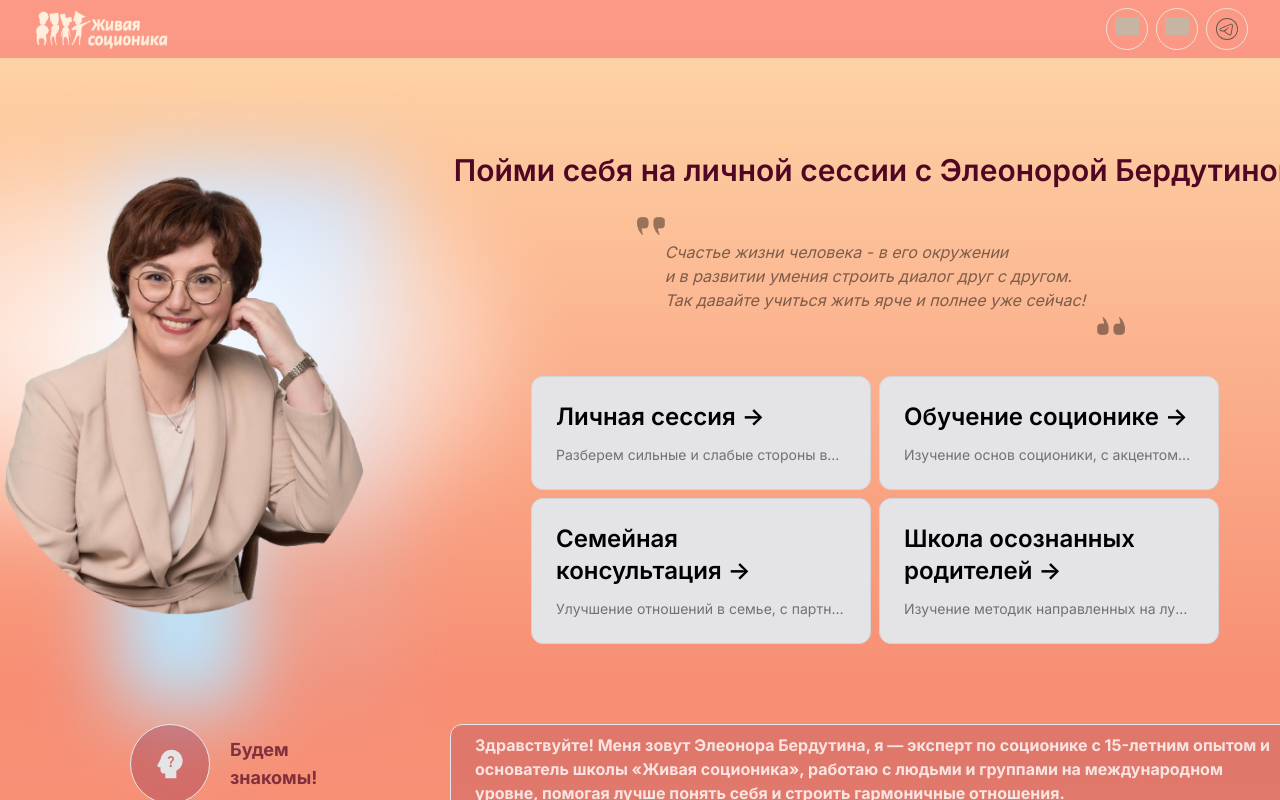
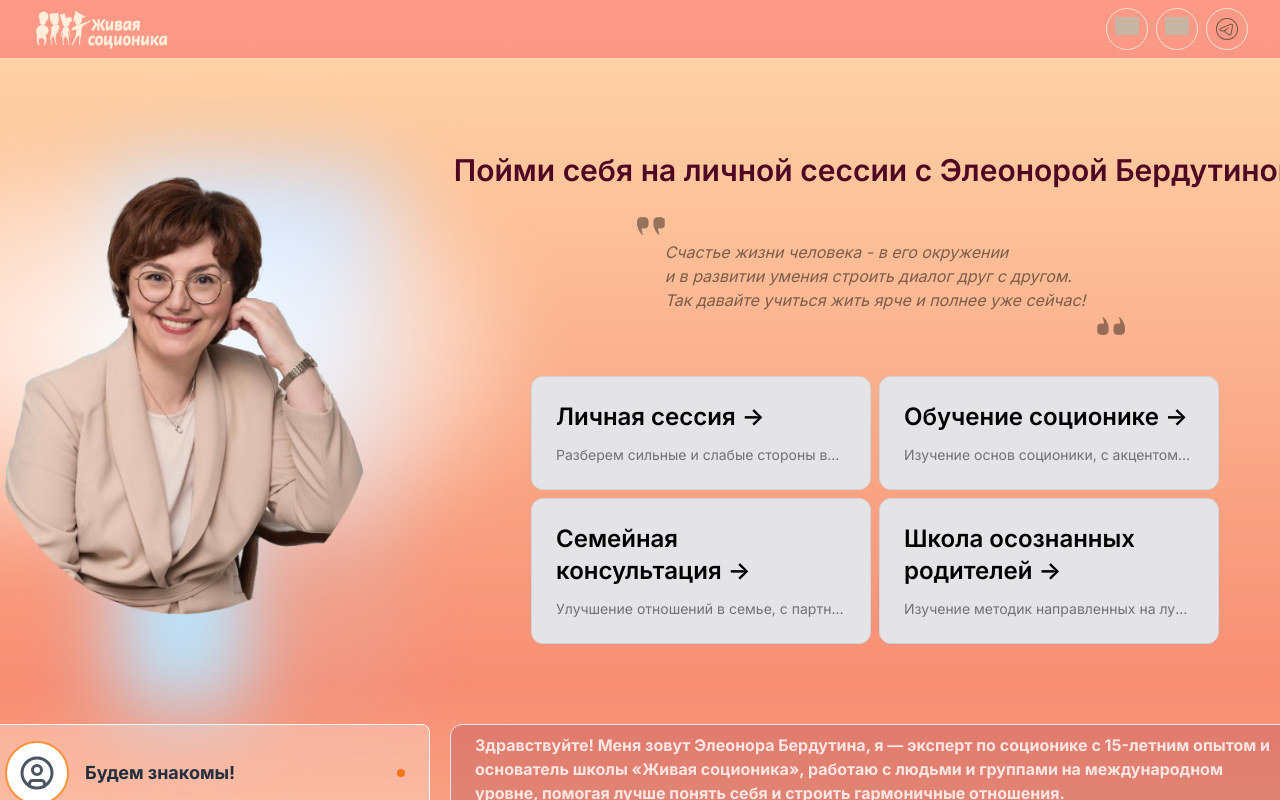
Before and after one commit to vsevolodberdutin/ls-private, a Next.js app: page / in a window 1280 px wide. Built offline with nearby package versions, Linux system fonts and the light colour scheme; grey boxes are pictures that could not be loaded; what tw-elements would draw is missing.

Commit message:
redesign about

```diff
--- /dev/null
+++ b/src/app/components/TabSystem/TabContainer.tsx
@@ -0,0 +1,124 @@
+'use client'
+
+import React, { useState, ReactNode } from 'react'
+
+export interface TabConfig {
+  id: string
+  label: string
+  icon: ReactNode
+  content: ReactNode
+}
+
+interface TabContainerProps {
+  tabs: TabConfig[]
+  defaultActiveTab?: string
+}
+
+export const TabContainer: React.FC<TabContainerProps> = ({
+  tabs,
+  defaultActiveTab,
+}) => {
+  const [activeTab, setActiveTab] = useState(
+    defaultActiveTab || tabs[0]?.id || ''
+  )
+
+  const activeTabContent = tabs.find((tab) => tab.id === activeTab)?.content
+
+  return (
+    <div className="h-fit w-svw px-10 py-10 grid grid-cols-1 lg:grid-cols-[450px_850px] justify-center items-start gap-5">
+      {/* Left side: Vertical tab buttons */}
+      <div className="flex flex-col gap-3">
+        {tabs.map((tab) => (
+          <TabButton
+            key={tab.id}
+            id={tab.id}
+            label={tab.label}
+            icon={tab.icon}
+            isActive={activeTab === tab.id}
+            onClick={() => setActiveTab(tab.id)}
+          />
+        ))}
+      </div>
+
+      {/* Right side: Tab content panel */}
+      <TabPanel>{activeTabContent}</TabPanel>
+    </div>
+  )
+}
+
+interface TabButtonProps {
+  id: string
+  label: string
+  icon: ReactNode
+  isActive: boolean
+  onClick: () => void
+}
+
+const TabButton: React.FC<TabButtonProps> = ({
+  label,
+  icon,
+  isActive,
+  onClick,
+}) => {
+  return (
+    <button
+      onClick={onClick}
+      className={`
+        group flex w-full items-center gap-4 px-6 py-4 rounded-lg border
+        transition-colors duration-200
+        ${
+          isActive
+            ? 'bg-orange-50/30 border-white'
+            : 'bg-orange-50/30 border-orange-200 hover:bg-orange-100/40 hover:border-orange-300'
+        }
+      `}
+    >
+      {/* Icon */}
+      <div
+        className={`
+        w-16 h-16 p-3 flex items-center justify-center border-2 rounded-full
+        transition-colors duration-200
+        ${
+          isActive
+            ? 'bg-white border-orange-400'
+            : 'bg-orange-50/40 border-orange-300'
+        }
+      `}
+      >
+        <div className="w-10 h-10 text-gray-600">{icon}</div>
+      </div>
+
+      {/* Label */}
+      <div className="flex-1 text-left">
+        <p
+          className={`
+          lg:text-lg text-base font-bold whitespace-nowrap
+          transition-colors duration-200
+          ${
+            isActive
+              ? 'text-gray-800'
+              : 'text-gray-700'
+          }
+        `}
+        >
+          {label.replace(/\n/g, ' ')}
+        </p>
+      </div>
+
+      {/* Active indicator */}
+      {isActive && (
+        <div className="w-2 h-2 rounded-full bg-orange-500" />
+      )}
+    </button>
+  )
+}
+
+interface TabPanelProps {
+  children: ReactNode
+}
+
+const TabPanel: React.FC<TabPanelProps> = ({ children }) => {
+  return (
+    <div className="grid gap-0.5 rounded-xl animate-fadeIn">{children}</div>
+  )
+}
--- /dev/null
+++ b/src/app/components/TabSystem/TabContent.tsx
@@ -0,0 +1,114 @@
+import React from 'react'
+import * as Typography from '@/app/uiElements/Typography'
+import { ABOUT } from '@/constants/about'
+import { ARTICLES } from '@/constants/articles'
+import { CONFERENCES } from '@/constants/conferences'
+import { Book, FileText, BookOpen } from 'lucide-react'
+
+/**
+ * Type definition for publication types
+ */
+type PublicationType = 'монография' | 'статья' | 'учебное пособие' | null
+
+/**
+ * Props for menu item components (RowItem)
+ */
+interface MenuItemProps {
+  readonly id?: string
+  readonly text: string
+  readonly publicationType?: PublicationType
+}
+
+const RowItem: React.FC<MenuItemProps> = ({ id, text, publicationType }) => {
+  const iconSize = 'w-5 h-5'
+  const iconColor = 'text-orange-600'
+
+  const iconMap = {
+    монография: <Book className={`${iconSize} ${iconColor}`} />,
+    статья: <FileText className={`${iconSize} ${iconColor}`} />,
+    'учебное пособие': <BookOpen className={`${iconSize} ${iconColor}`} />,
+  }
+
+  return (
+    <div
+      id={id}
+      className="border-b border-gray-200 bg-neutral-900/[.1] px-6 py-2 w-full h-full rounded-xl border group-hover:bg-pink-900/[.3] bg-pink-900/[.2] transition-colors duration-200 flex items-center gap-3"
+    >
+      {publicationType && iconMap[publicationType] && (
+        <div className="flex items-center justify-center rounded-lg bg-orange-50 border border-orange-200 p-2 min-w-[40px] flex-shrink-0">
+          {iconMap[publicationType]}
+        </div>
+      )}
+      {text && <Typography.InfoTypography text={text} />}
+    </div>
+  )
+}
+
+/**
+ * Extract publication type from the name field
+ */
+const extractPublicationType = (name: string): PublicationType => {
+  const match = name.match(/\((монография|статья|учебное пособие)\)/)
+  return match ? (match[1] as PublicationType) : null
+}
+
+// Tab Content Components
+
+export const IntroductionContent: React.FC = () => {
+  return (
+    <div className="grid gap-0.5 rounded-xl">
+      <div className="group">
+        <RowItem text={ABOUT.introduction} />
+      </div>
+    </div>
+  )
+}
+
+export const EducationContent: React.FC = () => {
+  return (
+    <div className="grid gap-1 rounded-xl">
+      {ABOUT.education.map((item, index) => (
+        <div className="group" key={`education-${index}`}>
+          <RowItem text={item} />
+        </div>
+      ))}
+    </div>
+  )
+}
+
+export const PublicationContent: React.FC = () => {
+  return (
+    <div className="grid grid-cols-1 gap-1 h-fit">
+      {ARTICLES.map((item, index) => {
+        const publicationType = extractPublicationType(item.name)
+        return (
+          <div
+            className="grid grid-cols-[2fr_1fr] gap-1.5 group rounded-xl transition-all duration-200"
+            key={`article-${index}`}
+          >
+            <RowItem text={item.name} publicationType={publicationType} />
+            <RowItem text={item.data} />
+          </div>
+        )
+      })}
+    </div>
+  )
+}
+
+export const ConferenceContent: React.FC = () => {
+  return (
+    <div className="grid grid-cols-1 gap-1 h-fit">
+      {CONFERENCES.map((item, index) => {
+        return (
+          <div
+            className="grid grid-cols-[2fr_1fr] gap-1.5 group rounded-xl transition-all duration-200"
+            key={`conference-${index}`}
+          >
+            <RowItem text={item.name} />
+            <RowItem text={item.data} />
+          </div>
+        )
+      })}
+    </div>
+  )
+}
--- /dev/null
+++ b/src/app/components/TabSystem/index.ts
@@ -0,0 +1,7 @@
+export { TabContainer, type TabConfig } from './TabContainer'
+export {
+  IntroductionContent,
+  EducationContent,
+  PublicationContent,
+  ConferenceContent,
+} from './TabContent'
--- a/src/app/globals.css
+++ b/src/app/globals.css
@@ -62,3 +62,19 @@ main {
 .scroll-container::-webkit-scrollbar {
   display: none;
 }
+
+/* Tab transition animation */
+@keyframes fadeIn {
+  from {
+    opacity: 0;
+    transform: translateY(10px);
+  }
+  to {
+    opacity: 1;
+    transform: translateY(0);
+  }
+}
+
+.animate-fadeIn {
+  animation: fadeIn 0.3s ease-in-out;
+}
--- a/src/app/sections/AboutSection.tsx
+++ b/src/app/sections/AboutSection.tsx
@@ -1,19 +1,45 @@
 import React from 'react'
+import { TabContainer, TabConfig } from '@/app/components/TabSystem/TabContainer'
 import {
-  EducationBlock,
-  IntroductionBlock,
-  PublicationBlock,
-  ConferenceBlock,
-} from '@/app/components/AboutBlocks'
+  IntroductionContent,
+  EducationContent,
+  PublicationContent,
+  ConferenceContent,
+} from '@/app/components/TabSystem/TabContent'
+import { UserCircle, GraduationCap, BookOpen, Presentation } from 'lucide-react'
 
 const AboutSection = () => {
+  const tabs: TabConfig[] = [
+    {
+      id: 'introduction',
+      label: 'Будем\nзнакомы!',
+      icon: <UserCircle className="w-full h-full" />,
+      content: <IntroductionContent />,
+    },
+    {
+      id: 'education',
+      label: 'Академическая\nоснова',
+      icon: <GraduationCap className="w-full h-full" />,
+      content: <EducationContent />,
+    },
+    {
+      id: 'publications',
+      label: 'Научные\nпубликации',
+      icon: <BookOpen className="w-full h-full" />,
+      content: <PublicationContent />,
+    },
+    {
+      id: 'conferences',
+      label: 'Выступления',
+      icon: <Presentation className="w-full h-full" />,
+      content: <ConferenceContent />,
+    },
+  ]
+
   return (
     <section className="flex w-svw flex-col items-center section-odd">
       <div className="w-screen h-fit flex flex-col items-center">
-        <IntroductionBlock />
-        <EducationBlock />
-        <PublicationBlock />
-        <ConferenceBlock />
+        <TabContainer tabs={tabs} defaultActiveTab="introduction" />
       </div>
     </section>
   )
--- a/src/app/sections/SchoolSection.tsx
+++ b/src/app/sections/SchoolSection.tsx
@@ -23,7 +23,7 @@ const SCHOOL_PACKAGES: SchoolPackage[] = SCHOOL_SERVICES.packages.map(
   (pkg, index) => ({
     name: pkg.name,
     price: pkg.priceFormatted,
-    note: pkg.note,
+    note: 'note' in pkg ? pkg.note : undefined,
     features: pkg.features,
     message: `Здравствуйте, Элеонора! Интересует "${pkg.name}". Расскажите подробнее...`,
   })
--- a/src/app/sections/SchoolSection/SchoolPricingCard.tsx
+++ b/src/app/sections/SchoolSection/SchoolPricingCard.tsx
@@ -7,7 +7,7 @@ export interface SchoolPackage {
   name: string
   price: string
   note?: string
-  features: string[]
+  features: readonly string[]
   message: string
 }
 
--- a/src/app/sections/TeachingSection.tsx
+++ b/src/app/sections/TeachingSection.tsx
@@ -22,14 +22,14 @@ import { CardItemHeader, CardItemSubHeader } from '../uiElements/Typography'
 const TEACHING_COURSES: TeachingCourse[] = TEACHING_SERVICES.courses.map(
   (course) => ({
     name: course.name,
-    duration: course.duration,
-    format: course.format,
-    subtitle: course.subtitle,
-    description: course.description,
-    requirement: course.requirement,
-    target: course.target,
-    features: course.features,
-    modules: course.modules,
+    duration: 'duration' in course ? course.duration : undefined,
+    format: 'format' in course ? course.format : undefined,
+    subtitle: 'subtitle' in course ? course.subtitle : undefined,
+    description: 'description' in course ? course.description : undefined,
+    requirement: 'requirement' in course ? course.requirement : undefined,
+    target: 'target' in course ? course.target : undefined,
+    features: 'features' in course ? course.features : undefined,
+    modules: 'modules' in course ? course.modules : undefined,
     price: course.priceFormatted,
     message: `Здравствуйте, Элеонора! Интересует "${course.name}". Расскажите подробнее...`,
   })
--- a/src/app/sections/TeachingSection/TeachingPricingCard.tsx
+++ b/src/app/sections/TeachingSection/TeachingPricingCard.tsx
@@ -11,12 +11,12 @@ export interface TeachingCourse {
   description?: string
   requirement?: string
   target?: string
-  features?: string[]
-  modules?: Array<{
-    name: string
-    hours: string
-    topics: string
-  }>
+  features?: readonly string[]
+  modules?: readonly {
+    readonly name: string
+    readonly hours: string
+    readonly topics: string
+  }[]
   price: string
   message: string
 }
```
Also changed, not shown: public/blockIcons/conferences.svg (added).
